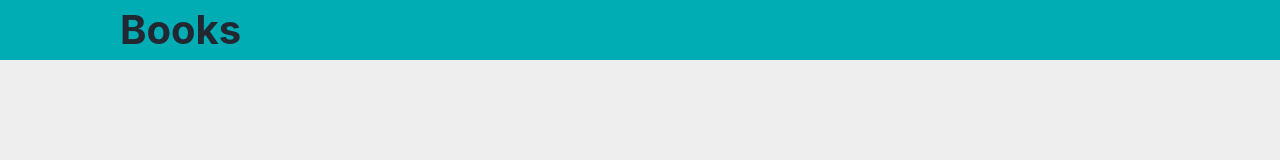
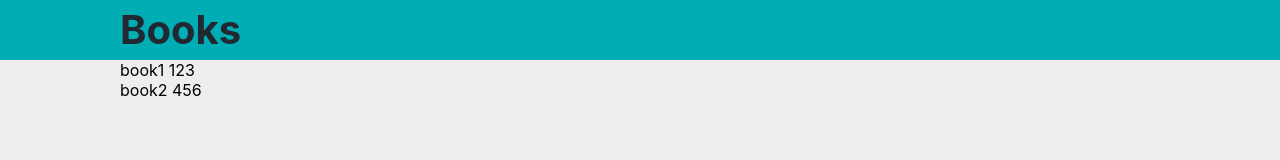
Before and after one commit to palys/bookslog, a React (Create React App) app in the folder web/: page /books in a window 1280 px wide. Shown: the top 160 px of the page. Built offline with nearby package versions, Linux system fonts and the light colour scheme.

Commit message:
Display the books

```diff
--- a/web/src/App.tsx
+++ b/web/src/App.tsx
@@ -1,9 +1,21 @@
 import React from 'react';
 import styled from 'styled-components';
 import { BooksPage } from './pages';
+import Book from './model/Book';
+
+const books: Book[] = [{
+  id: '1',
+  title: 'book1',
+  pages: 123
+},
+{
+  id: '2',
+  title: 'book2',
+  pages: 456
+}];
 
 const App = () => (
-  <BooksPage />
+  <BooksPage books={books} />
 );
 
 export default App;
--- /dev/null
+++ b/web/src/model/Book.ts
@@ -0,0 +1,5 @@
+export default interface Book {
+    id: string;
+    title: string;
+    pages: number;
+}
--- a/web/src/pages/BooksPage.tsx
+++ b/web/src/pages/BooksPage.tsx
@@ -1,9 +1,18 @@
 import React from 'react';
 import { Page } from '../components';
+import Book from '../model/Book';
 
-const BooksPage: React.FC = () => (
+interface Props {
+    books: Book[];
+}
+
+const BooksPage: React.FC<Props> = ({ books }) => (
     <Page title="Books">
-
+        {books.map(({id, title, pages}) => (
+            <div key={id}>
+                {title} {pages}
+            </div>
+        ))}
     </Page>
 );
 
```
